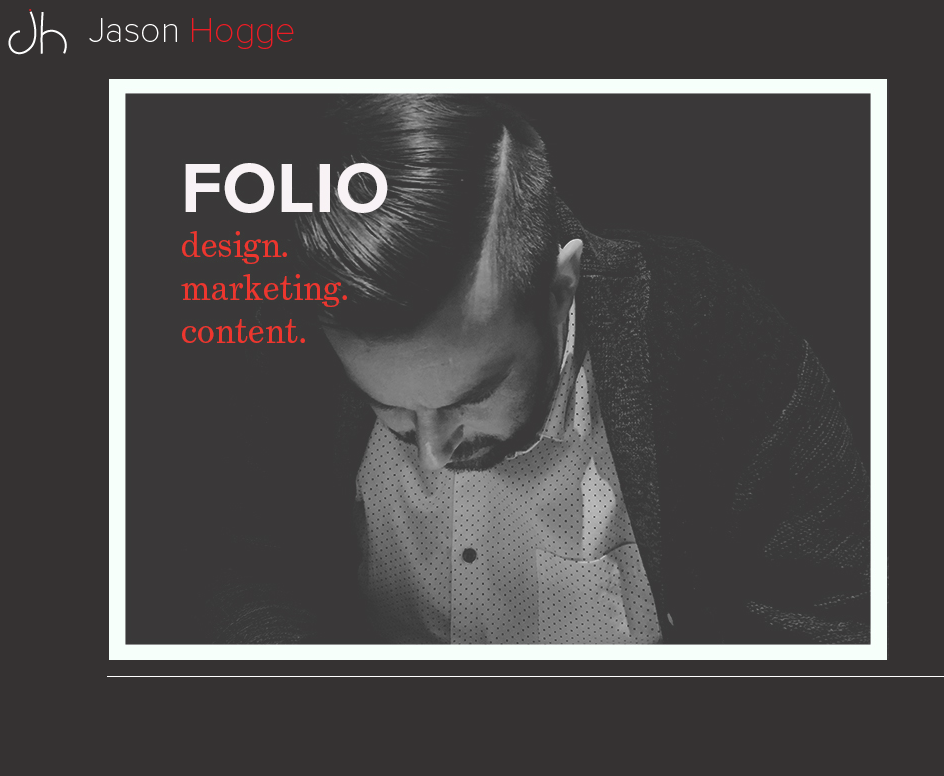
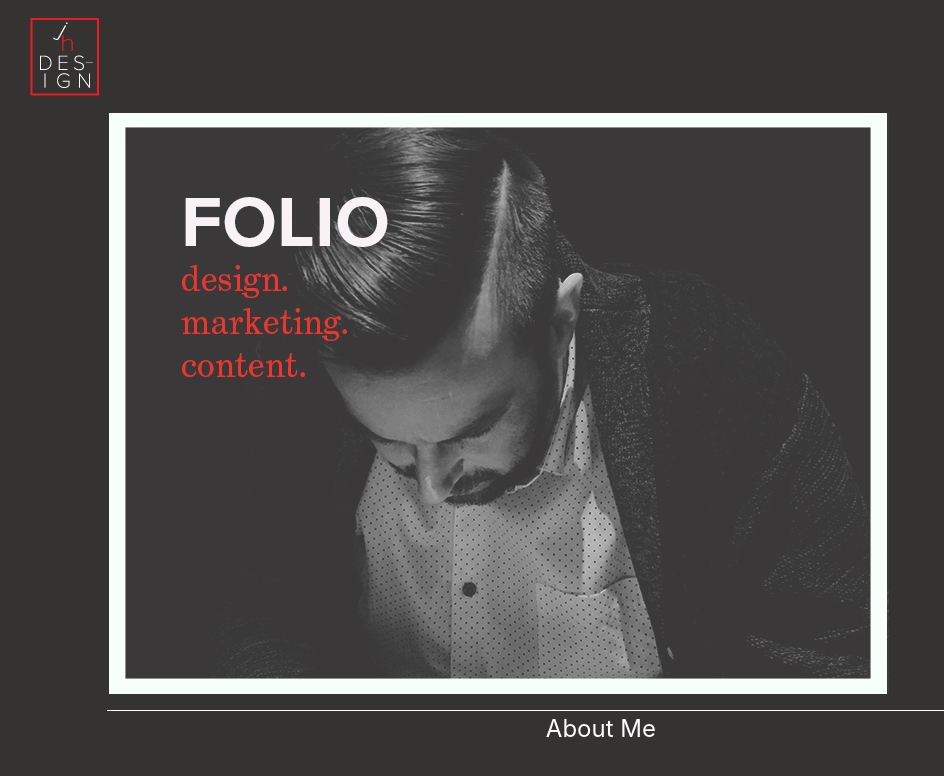
Before and after one commit to jmhogge869/jasonhogge.com, a plain HTML site: page index.html in a window 1280 px wide. Shown: the whole page, without its empty margins (0-944 px from the left). Drawn offline with nearby package versions, Linux system fonts and the light colour scheme; a web font is replaced by a local one.

Commit message:
newlogodesign.

```diff
--- a/index.html
+++ b/index.html
@@ -25,17 +25,14 @@
 	<script src="js/popper.min.js"></script>
 	<script src="js/bootstrap-4.0.0.js"></script>
 
-	  <nav class="navbar-default">
+  <nav class="navbar-default">
      <a class="navbar-brand" href="#">
-	<img src="resources/images/jhlogo white horizontal.png" alt="personal logo">
+	<img src="resources/images/jhlogolarge.png" alt="personal logo">
 	</a>
+  </nav>
 
-
-
-</nav>
-
-
-<div class="row" style="background-color:#353232;">
+<!-- hero image section -->
+ <div class="row" style="background-color:#353232;">
 	<div class="col-lg-1" style="background-color:#353232;"></div>
     <div class="col-lg-10" style="background-color:#353232;">
 			<p><img src="resources/images/aboutme_final.jpg" alt="heroimg"></p>
@@ -43,6 +40,16 @@
 		</div>
 	<div class="col-lg-1" style="background-color:#353232;"></div>
 
+<!-- about me section -->
+<div class="row" style="background-color:#353232;">
+  <div class="col-lg-5" style="background-color:#353232;"></div>
+  <div class="col-lg-2" style="background-color:#353232;">
+	<p id="aboutme">About Me</p>
+	</div>
+	<div class="col-lg-5" style="background-color:#353232;"></div>
+
+	  </div>
+
 
   </body>
 </html>
--- a/resources/css/style.css
+++ b/resources/css/style.css
@@ -10,3 +10,8 @@ html {
     background-color: #353232;
     border-color: #353232;
 }
+
+#aboutme {
+	color: white;
+	font-size: 24px;
+}
```
Also changed, not shown: resources/images/jhlogolarge.png (added), resources/images/jhlogolarge@2x.png (added), resources/images/jhlogonewone.png (added), resources/images/jhlogonewwhite.png (added).
